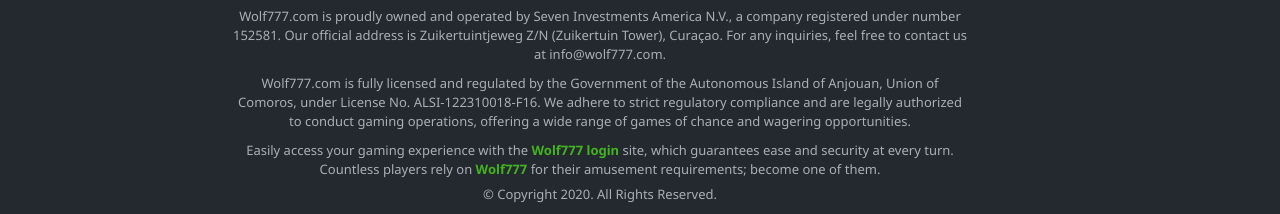
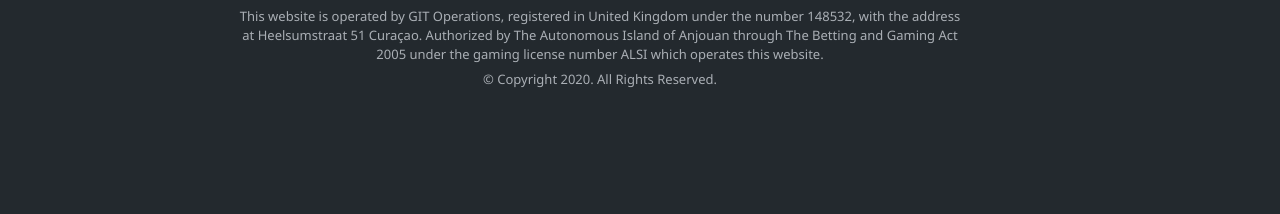
Before and after one commit to inmotion-reddit/wolf77.club, a plain HTML site: page index.html in a window 1280 px wide. Shown: the part 1200-1414 px from the top of the page. After the commit the page ends 1299 px from the top, so only its background shows below. Drawn offline with nearby package versions, Linux system fonts and the light colour scheme.

Commit message:
Update index.html

```diff
--- a/index.html
+++ b/index.html
@@ -1481,16 +1481,7 @@
 							</div>
 						</div>
 						<div class="footer-bottom"><span class="ws-pre-wrap">
-								Wolf777.com is proudly owned and operated by Seven Investments America N.V., a company registered under number 152581. Our official address is Zuikertuintjeweg Z/N (Zuikertuin Tower), Curaçao. For any inquiries, feel free to contact us at info@wolf777.com.
-							</span>
-						</div>
-                                                <div class="footer-bottom"><span class="ws-pre-wrap">
-								Wolf777.com is fully licensed and regulated by the Government of the Autonomous Island of Anjouan, Union of Comoros, under License No. ALSI-122310018-F16. We adhere to strict regulatory compliance and are legally authorized to conduct gaming operations, offering a wide range of games of chance and wagering opportunities.
-							</span>
-						</div>
-                                                <div class="footer-bottom"><span class="ws-pre-wrap">
-								Easily access your gaming experience with the <a href="https://wolf77.club/wolf777-login"><b>Wolf777 login</b></a> site, which guarantees ease and security at every turn. Countless players rely on <a href="https://wolf77.club/wolf777"><b>Wolf777</b></a> for their amusement requirements; become one of them.
-							</span>
+								This website is operated by GIT Operations, registered in United Kingdom under the number 148532, with the address at Heelsumstraat 51 Curaçao. Authorized by The Autonomous Island of Anjouan through The Betting and Gaming Act 2005 under the gaming license number ALSI which operates this website.
 						</div>
 					</div>
 					<div class="text-center mt-1 w-100 copyright">
```
